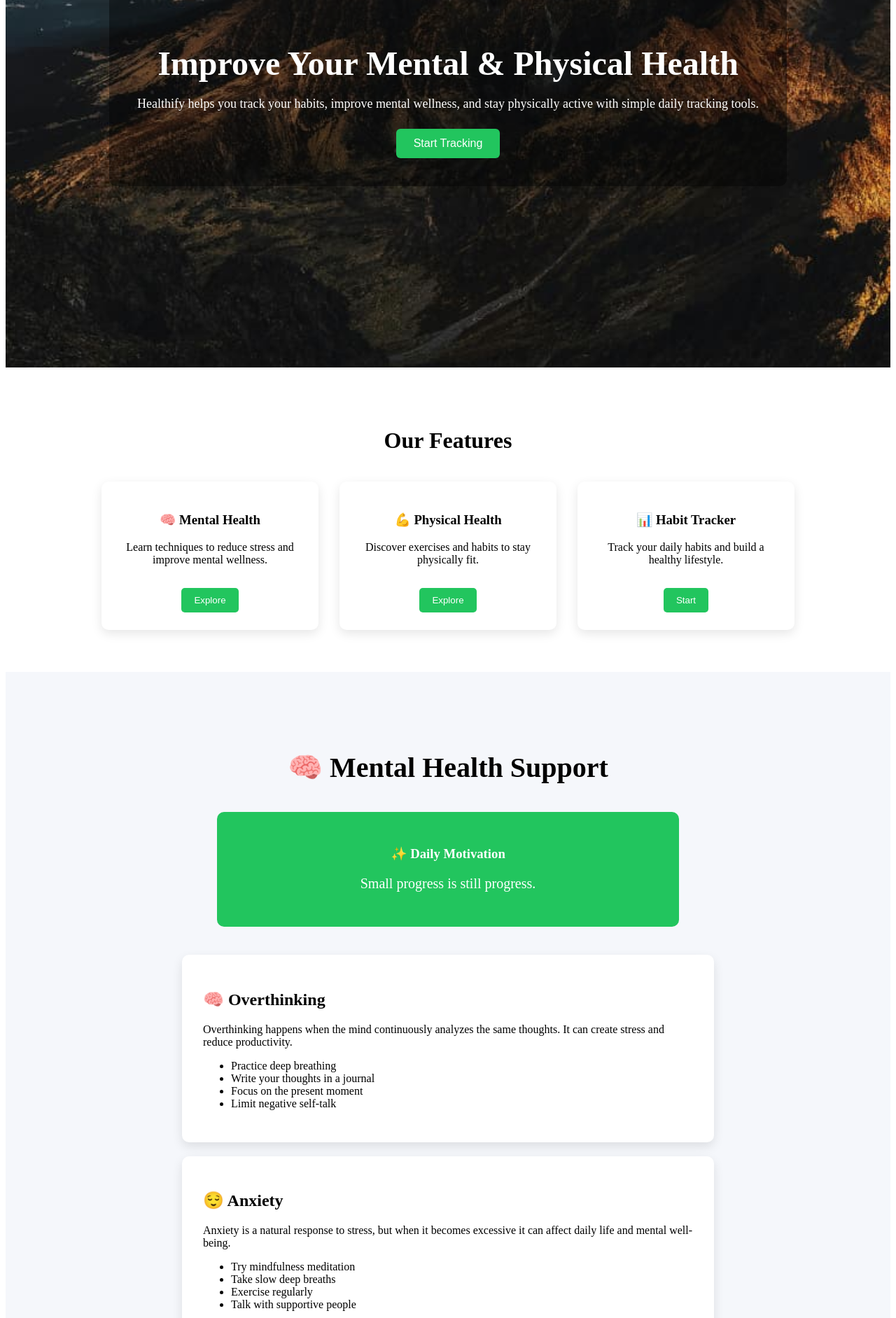
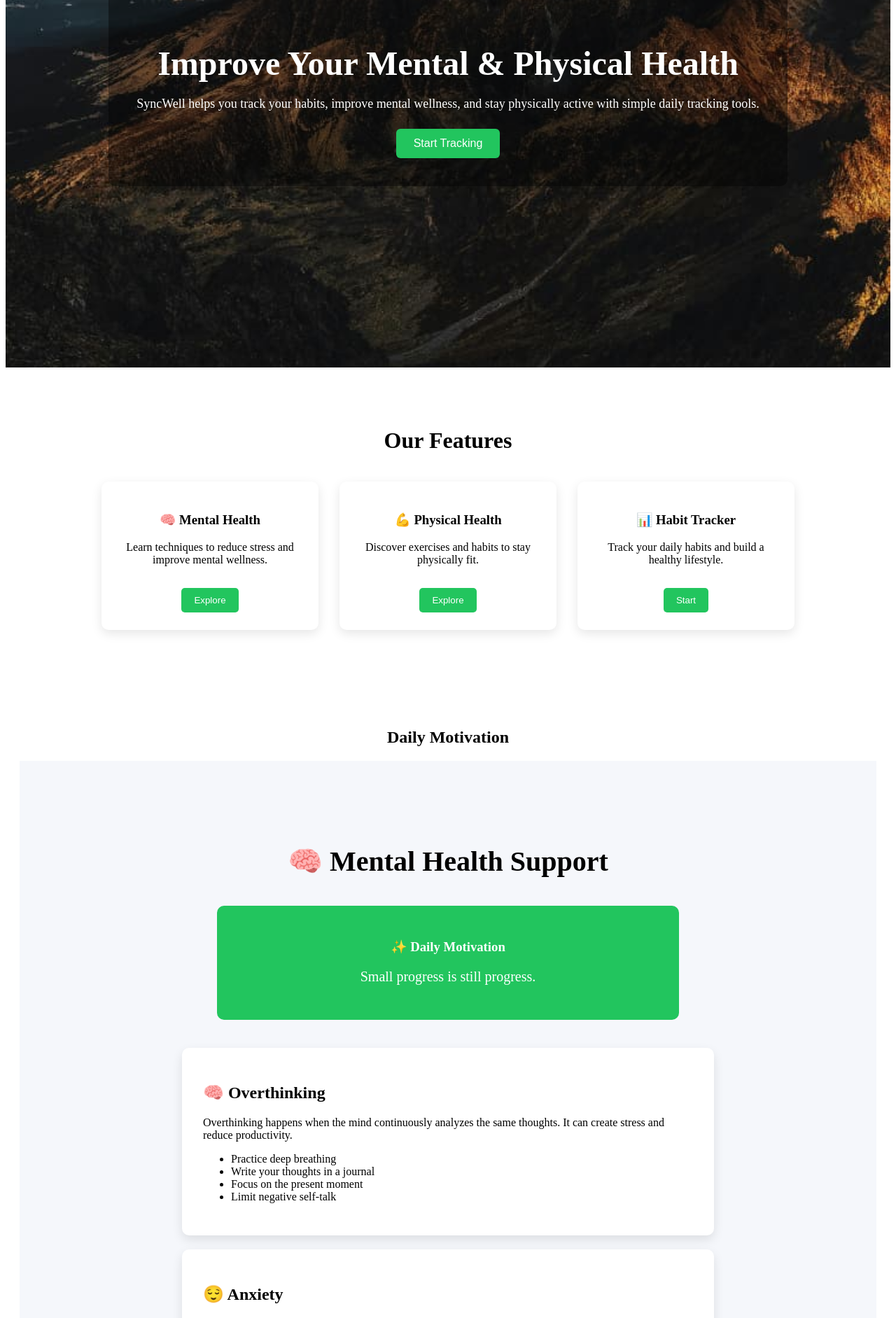
Before and after one commit to keshav6789/SyncWell, a React (Vite) app in the folder SyncWell/: page / in a window 1280 px wide. Shown: the part 380-2263 px from the top of the page at 70% size. Built offline with nearby package versions, Linux system fonts and the light colour scheme; no server answers; sample sign-in values are in the browser's storage.

Commit message:
MentalHealth

```diff
--- a/SyncWell/src/components/Hero.jsx
+++ b/SyncWell/src/components/Hero.jsx
@@ -11,7 +11,7 @@ function Hero() {
         </h1>
 
         <p style={styles.description}>
-          Healthify helps you track your habits, improve mental wellness,
+          SyncWell helps you track your habits, improve mental wellness,
           and stay physically active with simple daily tracking tools.
         </p>
 
--- a/SyncWell/src/pages/Home.jsx
+++ b/SyncWell/src/pages/Home.jsx
@@ -6,11 +6,17 @@ function Home() {
   return (
     <main>
 
+      {/* Hero section */}
       <Hero />
 
+      {/* Main features of the website */}
       <FeatureCards />
 
-      <MotivationQuotes />
+      {/* Motivation preview section */}
+      <section style={{padding:"60px 20px", textAlign:"center"}}>
+        <h2>Daily Motivation</h2>
+        <MotivationQuotes />
+      </section>
 
     </main>
   );
--- a/SyncWell/src/pages/MentalHealth.jsx
+++ b/SyncWell/src/pages/MentalHealth.jsx
@@ -1,4 +1,4 @@
-import Meditation from "../components/Meditation"
+// import Meditation from "../components/Meditation"
 import MotivationQuotes from "../components/MotivationQuotes"
 
 function MentalHealth(){
@@ -10,7 +10,7 @@ return(
 
 <MotivationQuotes/>
 
-<Meditation/>
+{/* <Meditation/> */}
 
 </>
 
```
